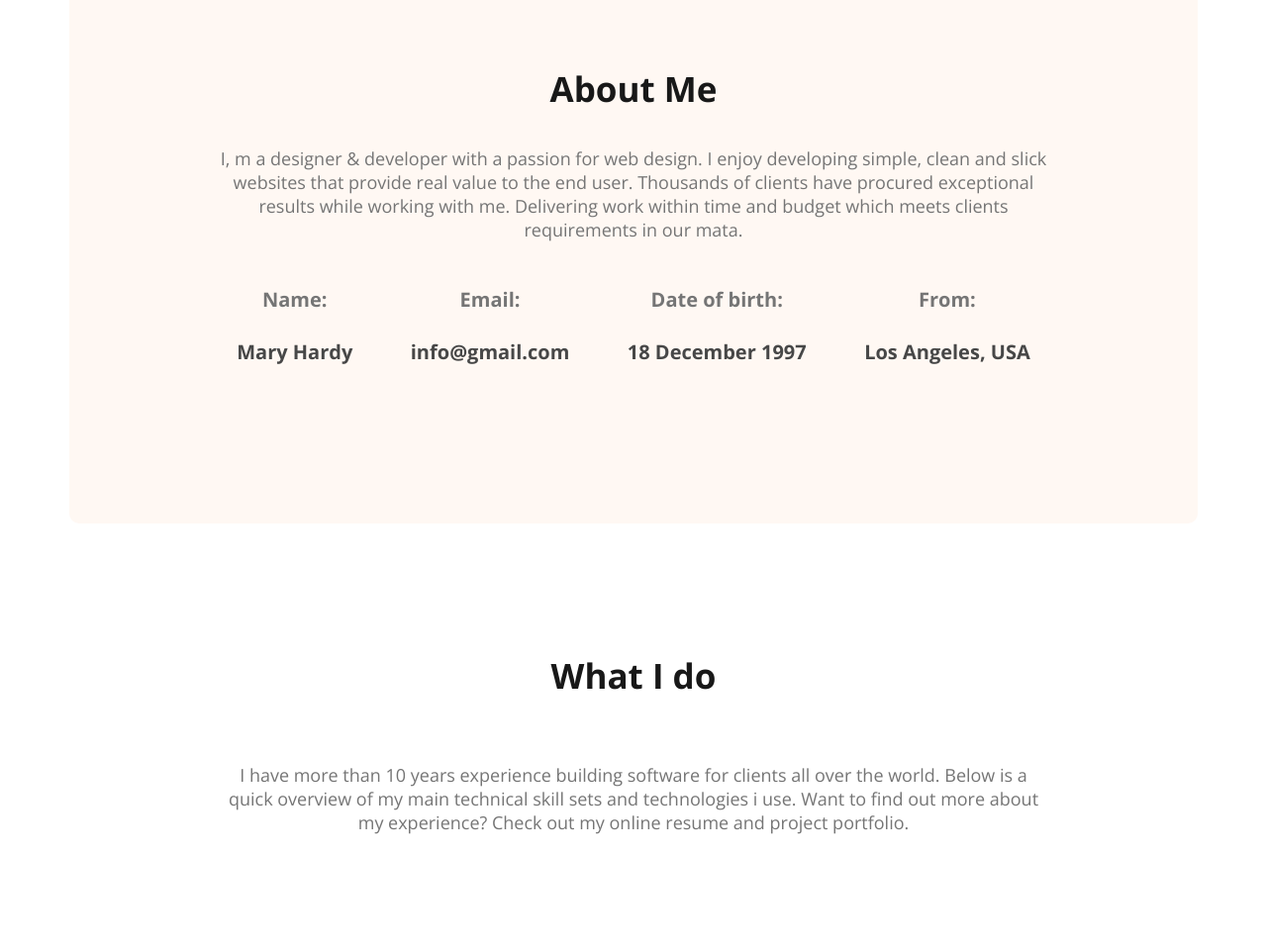
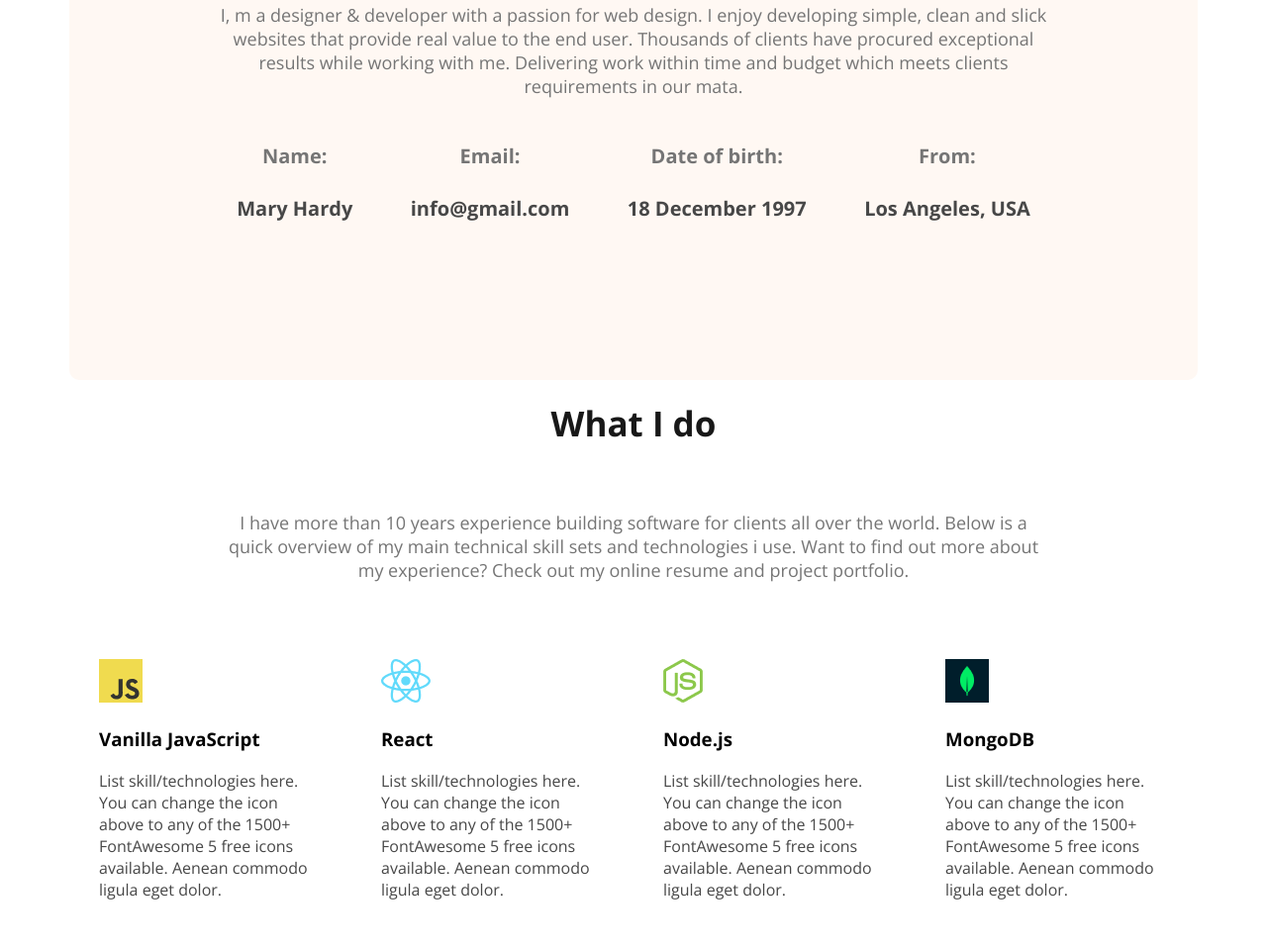
Before and after one commit to mdkhairulislamkhokon/web-developer-portfolio, a plain HTML site: page index.html in a window 1280 px wide. Shown: the part 833-1792 px from the top of the page at 99% size. Before the commit the page ends 1724 px from the top, so only its background shows below. Drawn offline with nearby package versions, Linux system fonts and the light colour scheme.

Commit message:
Skills section created done

```diff
--- a/index.html
+++ b/index.html
@@ -63,6 +63,32 @@
             <section>
                 <h3 class="section-title">What I do</h3>
                 <p id="what-i-do-description">I have more than 10 years experience building software for clients all over the world. Below is a quick overview of my main technical skill sets and technologies i use. Want to find out more about my experience? Check out my online resume and project portfolio.</p>
+
+                <div class="skills-container">
+                    <div class="skill">
+                        <img src="images/icons/js.png" alt=""/>
+                        <h3 class="skill-title">Vanilla JavaScript</h3>
+                        <p class="skill-description">List skill/technologies here. You can change the icon above to any of the 1500+ FontAwesome 5 free icons available. Aenean commodo ligula eget dolor.</p>
+                    </div>
+
+                    <div class="skill">
+                        <img src="images/icons/react.png" alt=""/>
+                        <h3 class="skill-title">React</h3>
+                        <p class="skill-description">List skill/technologies here. You can change the icon above to any of the 1500+ FontAwesome 5 free icons available. Aenean commodo ligula eget dolor.</p>
+                    </div>
+
+                    <div class="skill">
+                        <img src="images/icons/nodejs.png" alt=""/>
+                        <h3 class="skill-title">Node.js</h3>
+                        <p class="skill-description">List skill/technologies here. You can change the icon above to any of the 1500+ FontAwesome 5 free icons available. Aenean commodo ligula eget dolor.</p>
+                    </div>
+
+                    <div class="skill">
+                        <img src="images/icons/mongo.png" alt=""/>
+                        <h3 class="skill-title">MongoDB</h3>
+                        <p class="skill-description">List skill/technologies here. You can change the icon above to any of the 1500+ FontAwesome 5 free icons available. Aenean commodo ligula eget dolor.</p>
+                    </div>
+                </div>
             </section>
         </main>
         <footer>
--- a/styles/portfolio.css
+++ b/styles/portfolio.css
@@ -23,6 +23,7 @@ body{
     font-weight: 700;
     color: #181818;
     text-align: center;
+    margin-top: -80px;
 }
 
 .section-description{
@@ -111,7 +112,7 @@ main{
     padding: 140px;
     border-radius: 10px;
     background-color: #FFF8F3;
-    margin: 130px 0;
+    margin: 100px 0;
 }
 
 .abut-info-container{
@@ -134,9 +135,25 @@ main{
     font-weight: 700;
 }
 
+/* Skills related styles */
 #what-i-do-description{
     padding: 30px 150px;
     text-align: center;
     font-size: 18px;
     color: #757575;
 }
+
+.skills-container{
+    display: flex;
+}
+
+.skill{
+    padding: 30px;
+    gap: 24px;
+}
+
+.skill-description{
+    font-size: 16px;
+    color: #474747;
+    font-weight: 400;
+}
```
